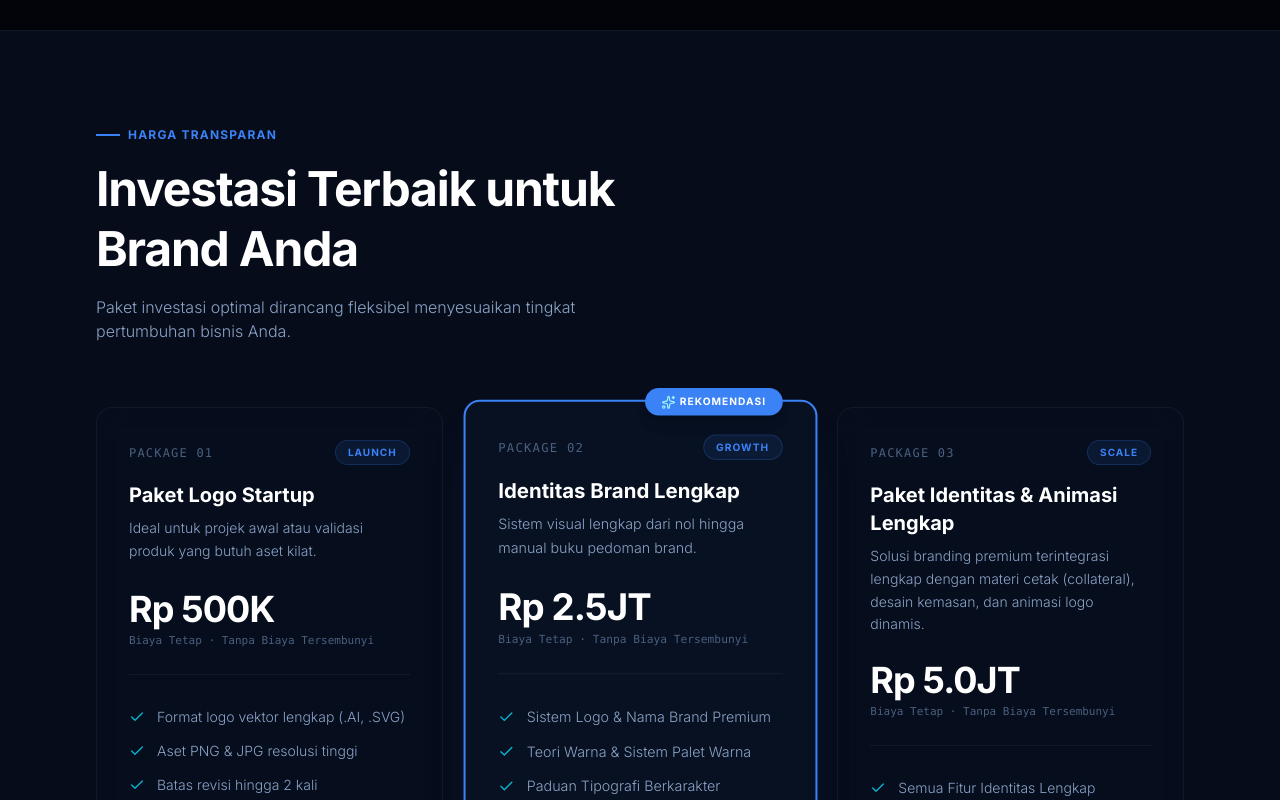
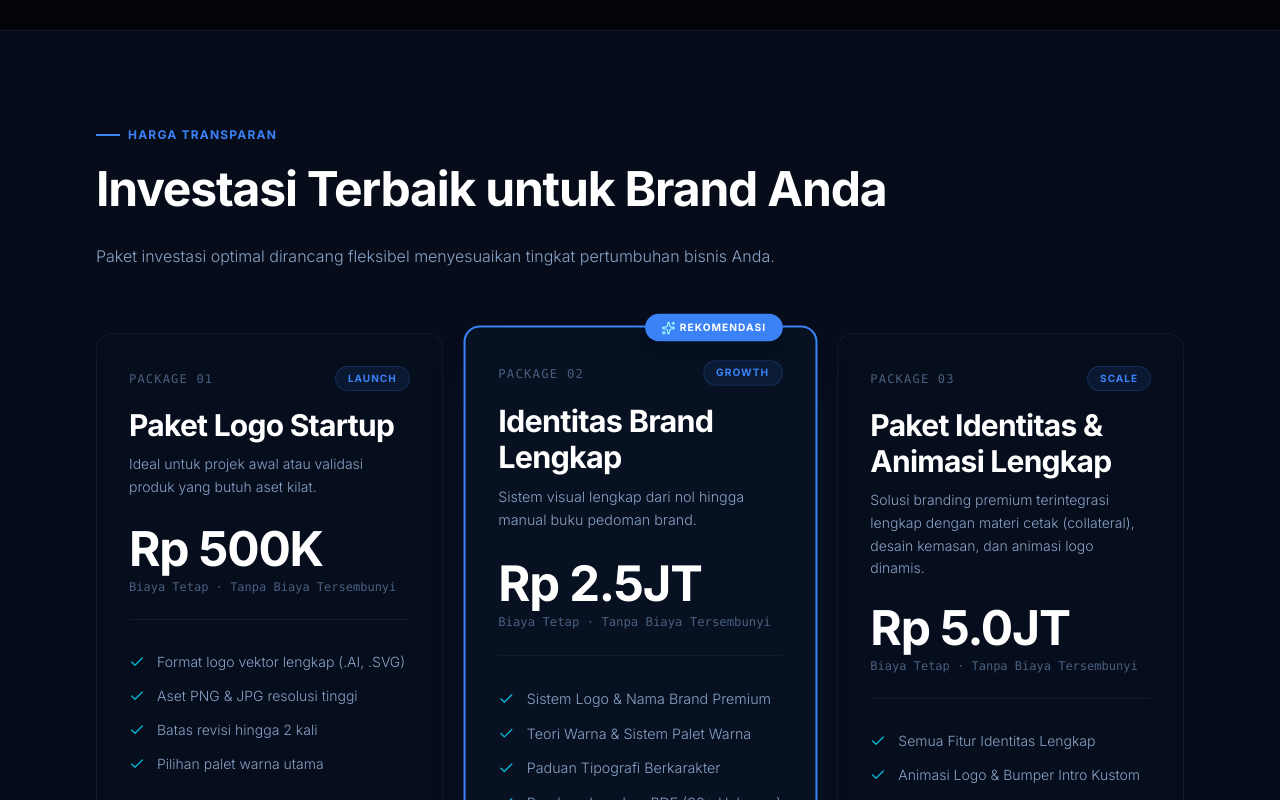
Before and after one commit to rofiqmaulana0311/test-angkasa, a React (Vite) app: page / in a window 1280 px wide. Shown: the part 4840-5640 px from the top of the page. Built offline with nearby package versions, Linux system fonts and the light colour scheme.

Commit message:
style: update pricing section typography and layout
Increase container width and refine font sizes, weights, and spacing for improved readability and visual hierarchy.

```diff
--- a/src/components/Pricing.tsx
+++ b/src/components/Pricing.tsx
@@ -92,15 +92,15 @@ export default function Pricing() {
       <div className="max-w-7xl mx-auto">
 
         {/* Header content */}
-        <div className="max-w-xl mb-16">
+        <div className="max-w-4xl mb-16">
           <div className="flex items-center gap-2 mb-4 text-xs font-bold uppercase tracking-widest text-cosmic-blue">
             <span className="w-6 h-0.5 bg-cosmic-blue block" />
             {t('pricing', 'badge')}
           </div>
-          <h2 className="font-display text-4xl sm:text-5xl font-extrabold tracking-tight text-white mb-4 leading-tight">
+          <h2 className="font-display text-4xl sm:text-5xl font-extrabold tracking-tight text-white mb-6 leading-tight">
             {t('pricing', 'title')}
           </h2>
-          <p className="text-star-dim font-light text-sm sm:text-base">
+          <p className="text-star-dim font-light text-sm sm:text-base leading-relaxed">
             {t('pricing', 'desc')}
           </p>
         </div>
@@ -135,7 +135,7 @@ export default function Pricing() {
                   </span>
                 </div>
 
-                <h3 className="font-display text-xl font-bold text-white mb-2">
+                <h3 className="font-display text-2xl sm:text-3xl font-extrabold text-white mb-2.5 tracking-tight">
                   {plan.name}
                 </h3>
 
@@ -145,10 +145,10 @@ export default function Pricing() {
 
                 {/* Styled Price */}
                 <div className="mb-8 border-b border-white/5 pb-6">
-                  <span className="font-display text-3xl sm:text-4xl font-black text-white tracking-tight">
+                  <span className="font-display text-4xl sm:text-5xl font-black text-white tracking-tight">
                     {formatPrice(basePrice)}
                   </span>
-                  <span className="text-[11px] text-star-muted block mt-1 font-mono">
+                  <span className="text-xs text-star-muted block mt-1.5 font-mono">
                     {t('pricing', 'fixed')}
                   </span>
                 </div>
```
